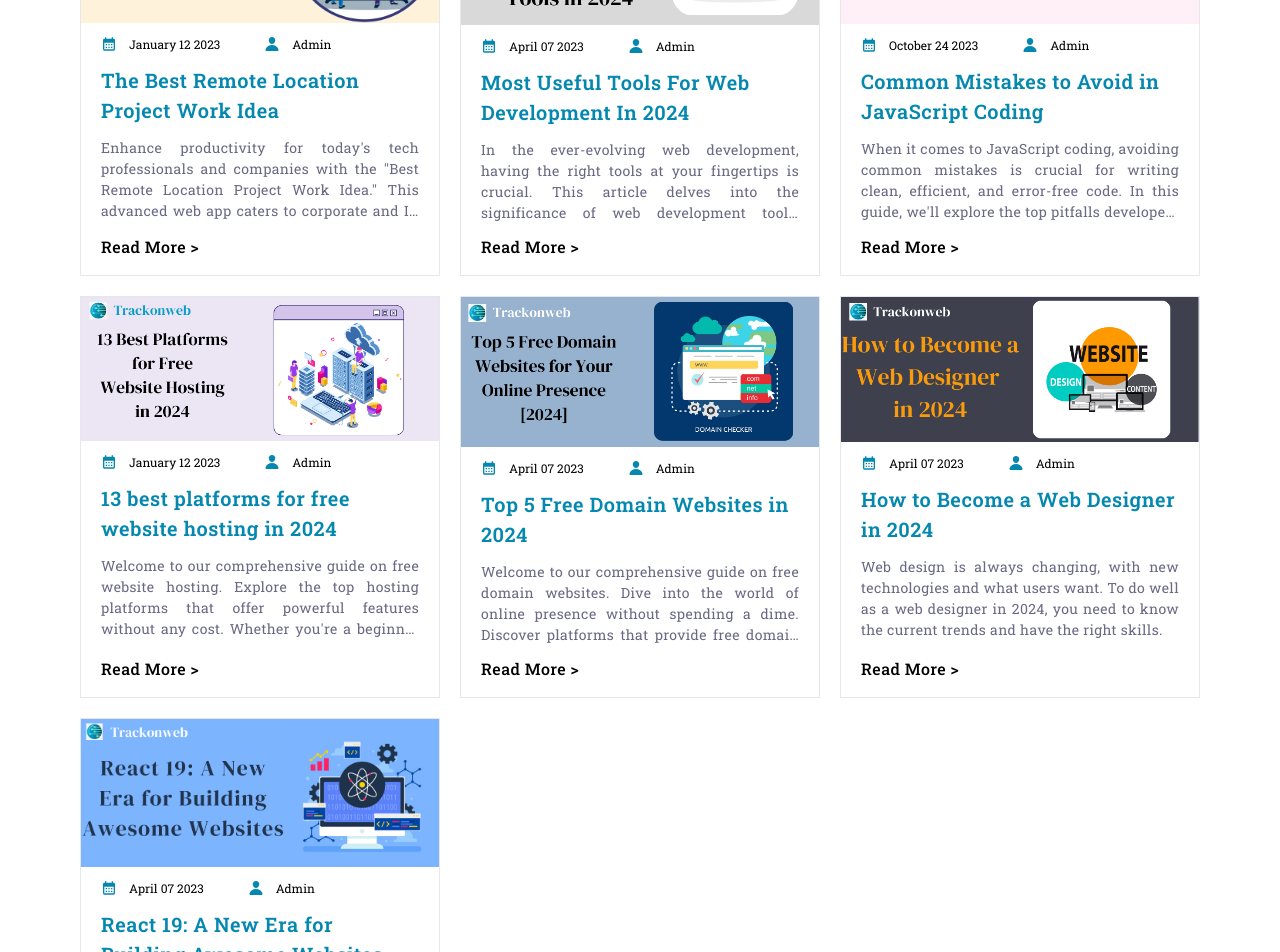
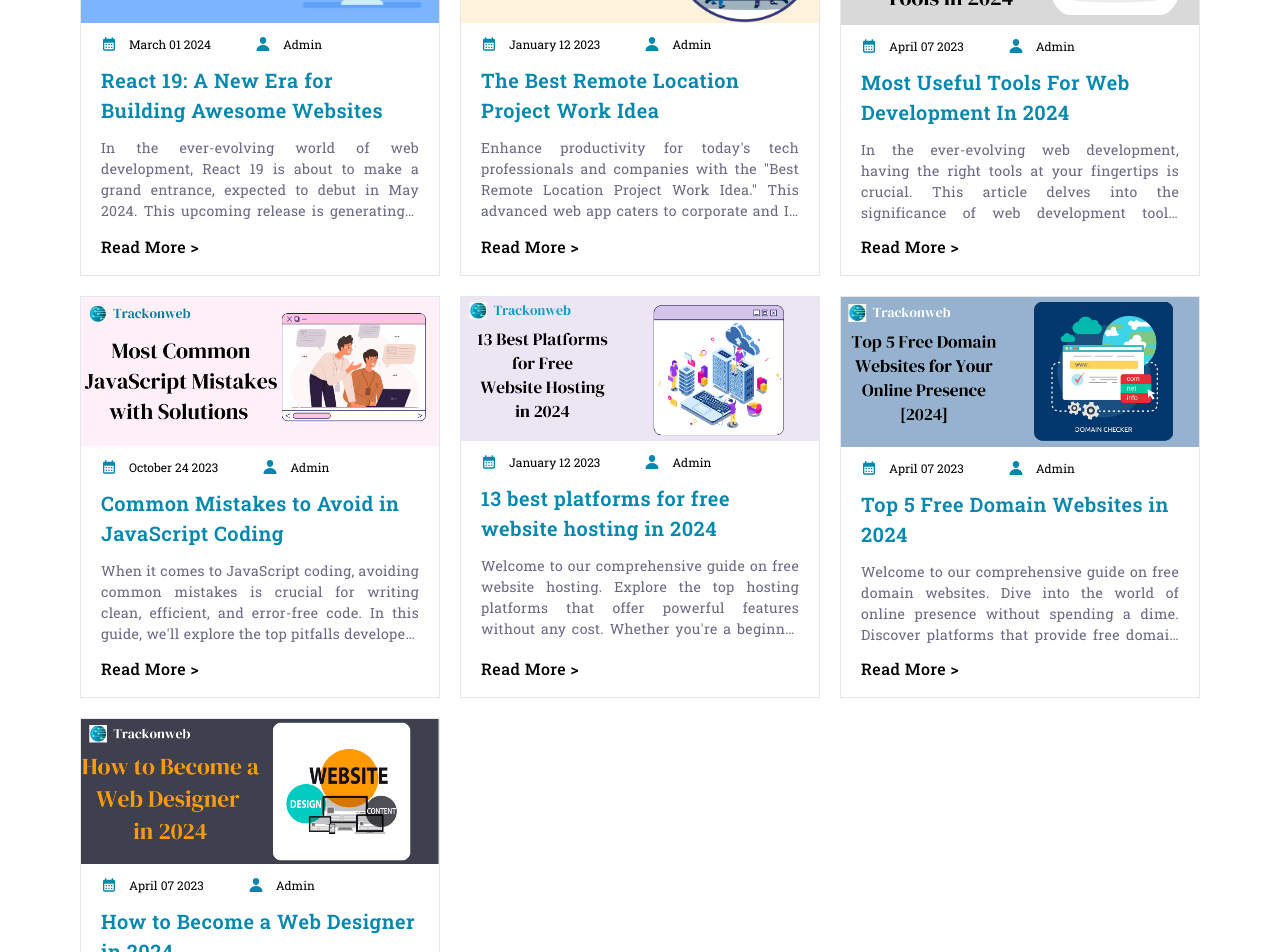
Before and after one commit to trackonweb/nextjs, a Next.js app: page /blog in a window 1280 px wide. Shown: the part 680-1632 px from the top of the page. Built offline with nearby package versions, Linux system fonts and the light colour scheme.

Commit message:
add blog of react-19

```diff
--- a/components/blog/AllBlog.jsx
+++ b/components/blog/AllBlog.jsx
@@ -21,6 +21,26 @@
 </span>
         </div>
         <div className={`grid gap-5 grid-cols-1 sm:grid-cols-2 lg:grid-cols-3 justify-items-center xl:mx-20 lg:mx-10 mx-4`}>
+        <Link href={'/blog/react-websites'} className="flex flex-col justify-start items-start  gap-[12px] flex-[1 0 0] border  bg-[rgba(255, 255, 255, 0.80)] pb-4 cursor-pointer"
+                    >
+            <div className='flex justify-center  items-center'>
+              <Image src={ReactBlog}  alt='Become a Web Designer' className='object-contain ' />
+            </div>
+            <div className='flex justify-between items-center px-5 gap-11'>
+                <span className='flex justify-start items-center gap-3'>
+                    <MdCalendarMonth className='text-[#0588b0]'/>
+                    <p className='text-[12px]'>March 01 2024</p>
+                </span>
+                <span className='flex justify-start items-center gap-3'>
+                    <IoPerson className='text-[#0588b0]'/>
+                    <p className='text-[12px]'>Admin</p>
+                </span>
+            </div>
+            <Link href={'/blog/react-websites'} className='text-[#0588b0] text-start text-[20px] font-[600] tracking-wide px-5 hover:text-black'>React 19: A New Era for Building Awesome Websites</Link>
+            <span className='text-[#696984] text-justify text-[14px] font-normal tracking-wide line-clamp-4 px-5'>In the ever-evolving world of web development, React 19 is about to make a grand entrance, expected to debut in May 2024. This upcoming release is generating a lot of excitement, promising a host of exciting features that will transform the way we create user interfaces. Whether you're a seasoned React pro or just starting, this guide is here to make your transition to React 19 smooth and straightforward.</span>
+            <Link href={'/blog/react-websites'} className='px-5 font-medium  tracking-wide hover:text-[#0588b0] mt-auto'>{`Read More > `}</Link>
+          </Link>
+
         <Link href={'/blog/project-work-idea'} className="flex flex-col justify-start items-start  gap-[12px] flex-[1 0 0] border  bg-[rgba(255, 255, 255, 0.80)] pb-4 cursor-pointer"
                     >
             <div className='flex justify-center  items-center'>
@@ -150,25 +170,7 @@
             <Link href={'/blog/web-designer'} className='px-5 font-medium  tracking-wide hover:text-[#0588b0] mt-auto'>{`Read More > `}</Link>
           </Link>
 
-          <Link href={'/blog/react-websites'} className="flex flex-col justify-start items-start  gap-[12px] flex-[1 0 0] border  bg-[rgba(255, 255, 255, 0.80)] pb-4 cursor-pointer"
-                    >
-            <div className='flex justify-center  items-center'>
-              <Image src={ReactBlog}  alt='Become a Web Designer' className='object-contain ' />
-            </div>
-            <div className='flex justify-between items-center px-5 gap-11'>
-                <span className='flex justify-start items-center gap-3'>
-                    <MdCalendarMonth className='text-[#0588b0]'/>
-                    <p className='text-[12px]'>April 07 2023</p>
-                </span>
-                <span className='flex justify-start items-center gap-3'>
-                    <IoPerson className='text-[#0588b0]'/>
-                    <p className='text-[12px]'>Admin</p>
-                </span>
-            </div>
-            <Link href={'/blog/react-websites'} className='text-[#0588b0] text-start text-[20px] font-[600] tracking-wide px-5 hover:text-black'>React 19: A New Era for Building Awesome Websites</Link>
-            <span className='text-[#696984] text-justify text-[14px] font-normal tracking-wide line-clamp-4 px-5'>In the ever-evolving world of web development, React 19 is about to make a grand entrance, expected to debut in May 2024. This upcoming release is generating a lot of excitement, promising a host of exciting features that will transform the way we create user interfaces. Whether you're a seasoned React pro or just starting, this guide is here to make your transition to React 19 smooth and straightforward.</span>
-            <Link href={'/blog/react-websites'} className='px-5 font-medium  tracking-wide hover:text-[#0588b0] mt-auto'>{`Read More > `}</Link>
-          </Link>
+
         </div>
       </div>
     </div>
--- a/components/home/Blogs.jsx
+++ b/components/home/Blogs.jsx
@@ -20,33 +20,24 @@
 </span>
         </div>
         <div className={`grid gap-5 grid-cols-1 sm:grid-cols-2 lg:grid-cols-3 xl:grid-cols-4 justify-items-center xl:mx-20 lg:mx-10 mx-4`}>
-        <Link href={'/blog/project-work-idea'} className="flex flex-col justify-start items-start  gap-[10px] flex-[1 0 0] border  bg-[rgba(255, 255, 255, 0.80)] pb-4 cursor-pointer rounded-lg"
+        <Link href={'/blog/react-websites'} className="flex flex-col justify-start items-start  gap-[12px] flex-[1 0 0] border  bg-[rgba(255, 255, 255, 0.80)] pb-4 cursor-pointer"
                     >
             <div className='flex justify-center  items-center'>
-            <Image src={WorkIdea}  alt='Remote Location Project Work Idea' className='object-contain ' />
+              <Image src={ReactBlog}  alt='Become a Web Designer' className='object-contain ' />
             </div>
-            <div className='flex justify-between items-center px-5 lg:gap-3 gap-5'>
+            <div className='flex justify-between items-center px-5 gap-11'>
                 <span className='flex justify-start items-center gap-3'>
                     <MdCalendarMonth className='text-[#0588b0]'/>
-                    <p className='text-[12px]'>January 12 2023</p>
+                    <p className='text-[12px]'>March 01 2024</p>
                 </span>
                 <span className='flex justify-start items-center gap-3'>
                     <IoPerson className='text-[#0588b0]'/>
                     <p className='text-[12px]'>Admin</p>
                 </span>
             </div>
-            <Link href={'/blog/project-work-idea'} className='text-[#0588b0] text-start text-[14px] font-[600] tracking-wide px-5 hover:text-black'>The Best Remote Location Project Work Idea</Link>
-            <span className='text-[#696984] text-justify text-[14px] font-normal tracking-wide  px-5 line-clamp-4'>Enhance productivity for today's tech professionals and companies
-              with the "Best Remote Location Project Work Idea." This advanced
-              web app caters to corporate and IT professionals, offering optimal
-              remote work environments. Users can discover ideal work
-              atmospheres with features like fast Wi-Fi, accessibility, online
-              booking, detailed timing info, options for meetings, group or solo
-              work, meal and snack availability, alcohol options, privacy
-              considerations, and desired silence levels. Designed for modern
-              professionals, this project ensures a seamless and productive
-              remote work experience.</span>
-            <Link href={'/blog/project-work-idea'} className='px-5 font-medium tracking-wide hover:text-[#0588b0] mt-auto'>{`Read More > `}</Link>
+            <Link href={'/blog/react-websites'} className='text-[#0588b0] text-start text-[20px] font-[600] tracking-wide px-5 hover:text-black'>React 19: A New Era for Building Awesome Websites</Link>
+            <span className='text-[#696984] text-justify text-[14px] font-normal tracking-wide line-clamp-4 px-5'>In the ever-evolving world of web development, React 19 is about to make a grand entrance, expected to debut in May 2024. This upcoming release is generating a lot of excitement, promising a host of exciting features that will transform the way we create user interfaces. Whether you're a seasoned React pro or just starting, this guide is here to make your transition to React 19 smooth and straightforward.</span>
+            <Link href={'/blog/react-websites'} className='px-5 font-medium  tracking-wide hover:text-[#0588b0] mt-auto'>{`Read More > `}</Link>
           </Link>
 
           <Link href={'/blog/web-development-tools'} className="flex flex-col justify-start items-start  gap-[10px] flex-[1 0 0] border  bg-[rgba(255, 255, 255, 0.80)] pb-4 cursor-pointer rounded-lg"
```
